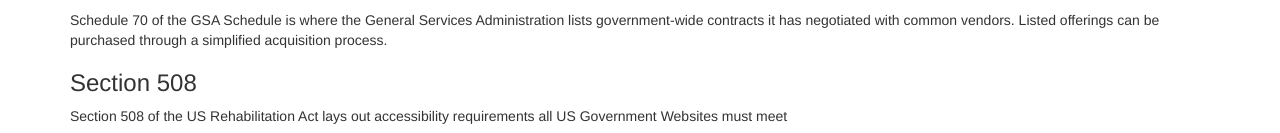
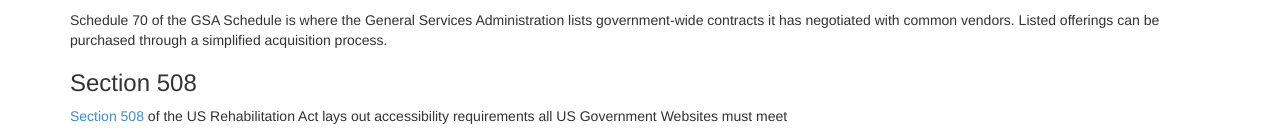
Before and after one commit to benbalter/government-glossary, a Jekyll site: the page built from index.md, in a window 1280 px wide and 1128 px high. Shown: the part 992-1125 px from the top of the window. Built offline with Jekyll 4.4.1, drawn with Linux system fonts in a browser that asks for light colours; some of the changed lines change nothing that is shown.

Commit message:
added 508 link

```diff
--- a/_data/terms.yml
+++ b/_data/terms.yml
@@ -24,4 +24,4 @@
 
 Schedule 70: Schedule 70 of the GSA Schedule is where the General Services Administration lists government-wide contracts it has negotiated with common vendors. Listed offerings can be purchased through a simplified acquisition process.
 
-Section 508: Section 508 of the US Rehabilitation Act lays out accessibility requirements all US Government Websites must meet
+Section 508: "[Section 508](http://www.section508.gov/) of the US Rehabilitation Act lays out accessibility requirements all US Government Websites must meet"
```
